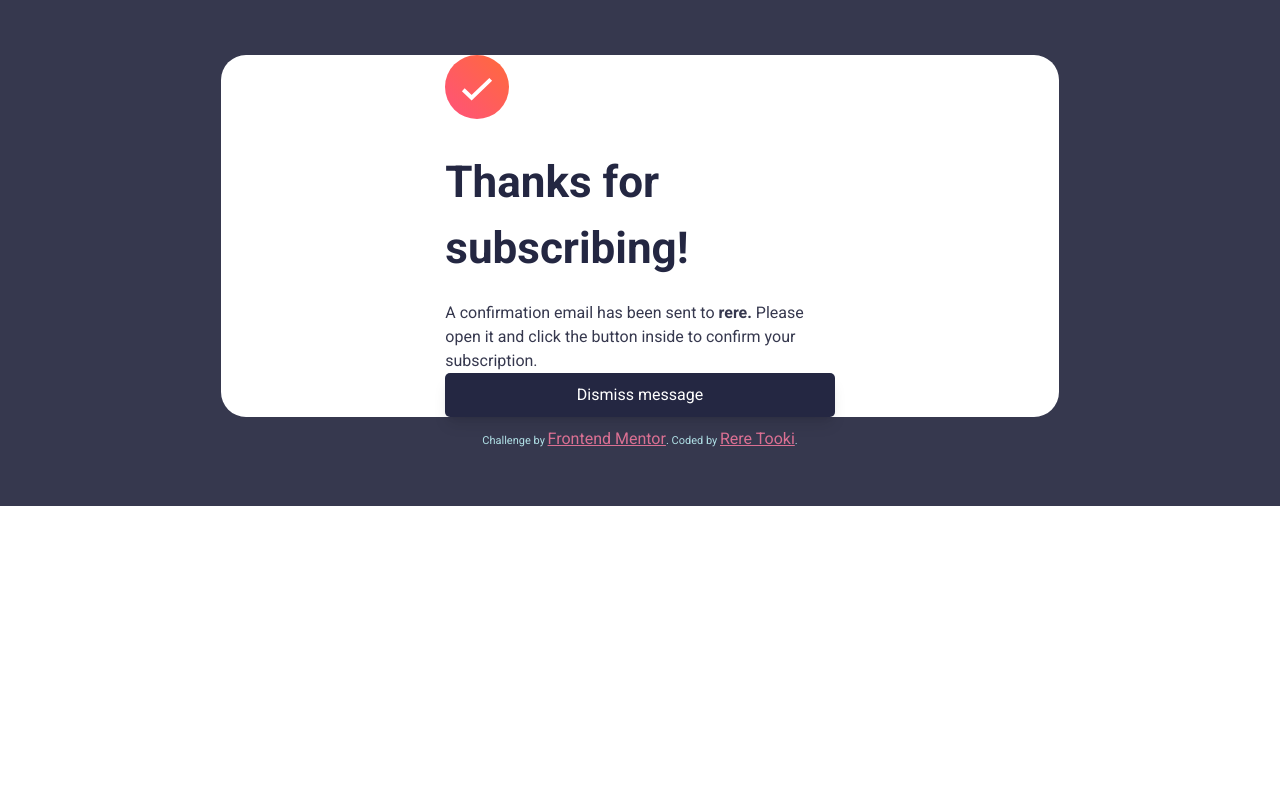
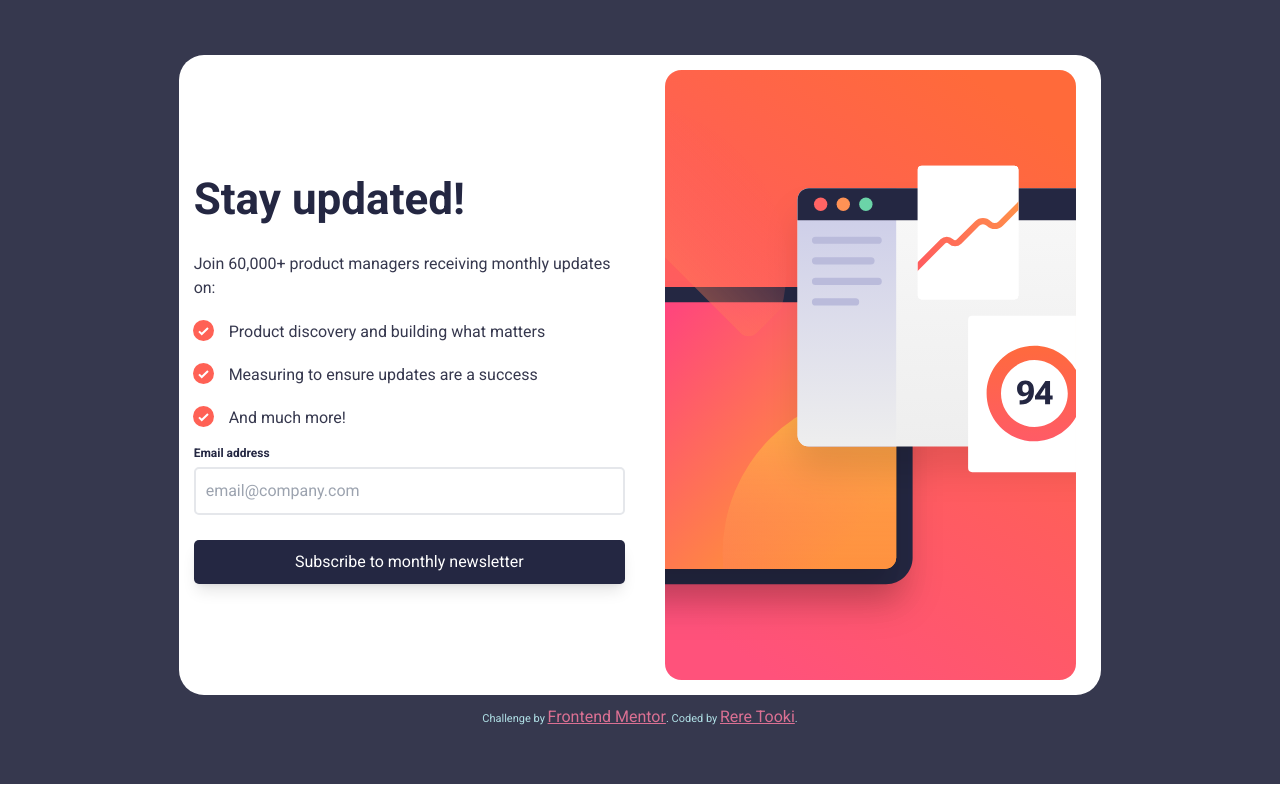
Before and after one commit to RereTooki/newsletter-component, a React (Vite) app: page / in a window 1280 px wide. Built offline with nearby package versions, Linux system fonts and the light colour scheme.

Commit message:
About to adjust the isVisible stataements

```diff
--- a/src/components/Card.tsx
+++ b/src/components/Card.tsx
@@ -6,7 +6,7 @@ import SignUpMobile from "../assets/images/illustration-sign-up-mobile.svg";
 import SignUpDesktop from "../assets/images/illustration-sign-up-desktop.svg";
 
 const Card = () => {
-  const [isVisible, setIsVisible] = useState(false);
+  const [isVisible, setIsVisible] = useState(true);
 
   return (
     <>
```
